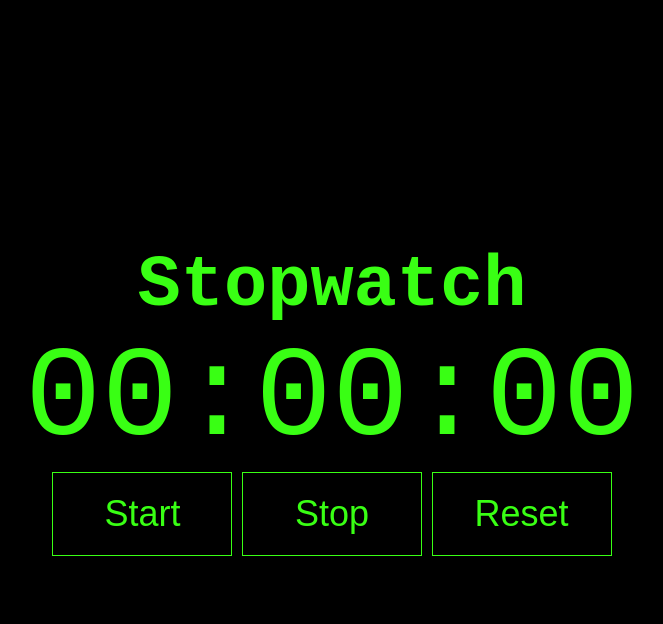
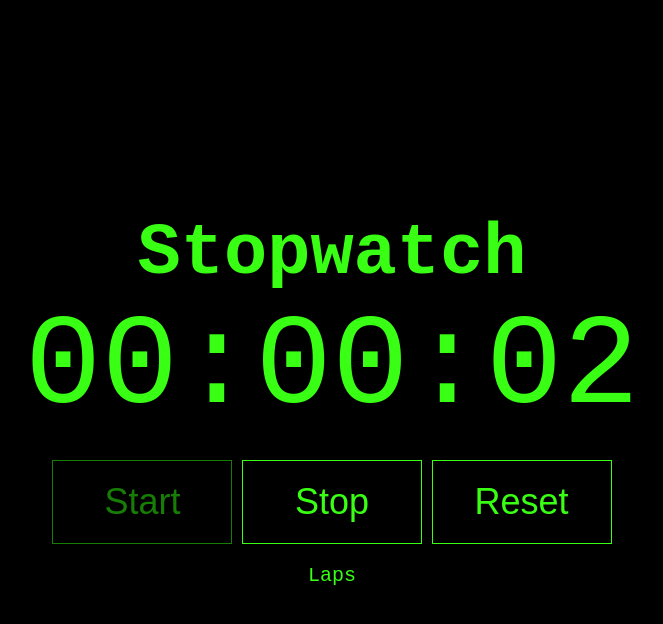
Before and after one commit to DarkHoleTheGreat/Stopwatch, a plain HTML site: page index.html in a window 1280 px wide. Both pictures are taken after a click on the button "Start". Shown: the whole page, without its empty margins (308-971 px from the left). Drawn offline with Linux system fonts and the light colour scheme.

Commit message:
Final result

```diff
--- a/index.html
+++ b/index.html
@@ -11,9 +11,12 @@
             <div class="container">
                 <span id="time">00:00:00</span>
                 <div class="menu">
-                    <button id="start">Start</button>
-                    <button id="stop">Stop</button>
-                    <button id="reset">Reset</button>
+                    <button class="btn" id="start">Start</button>
+                    <button class="btn" id="stop">Stop</button>
+                    <button class="btn" id="reset">Reset</button>
+                </div>
+                <div id="laps">
+                    <p>Laps</p>
                 </div>
             </div>
         </div>
--- a/script.js
+++ b/script.js
@@ -1 +1,46 @@
 let seconds = 0;
+
+
+const timer = document.getElementById("time");
+const startBtn = document.getElementById("start");
+const stopBtn = document.getElementById("stop");
+const resetBtn = document.getElementById("reset");
+const lapsContainer = document.getElementById("laps");
+
+function chageStyle() {
+    if (startBtn.disabled) {
+        startBtn.classList.remove("btn");
+        startBtn.classList.add("disabled");
+    } else {
+        startBtn.classList.remove("disabled");
+        startBtn.classList.add("btn");
+    }
+}
+
+function startTime() {
+    seconds += 1;
+    console.log(seconds);
+    const date = new Date(null);
+    date.setSeconds(seconds);
+    const result = date.toISOString().slice(11, 19);
+    timer.textContent = result;
+}
+
+startBtn.addEventListener("click", ()=> {
+    intervalId = setInterval(startTime, 1000);
+    startBtn.setAttribute("disabled", "disabled");
+    chageStyle();
+})
+
+stopBtn.addEventListener("click", ()=> {
+    startBtn.removeAttribute("disabled");
+    clearInterval(intervalId);
+    chageStyle();
+    const lapTime = timer.textContent;
+    lapsContainer.innerHTML += "<p>" + lapTime + "</p>";
+})
+
+resetBtn.addEventListener("click", ()=> {
+    seconds = 0;
+    timer.textContent = "00:00:00";
+})
--- a/style.css
+++ b/style.css
@@ -32,16 +32,21 @@ h1 {
     font-size: 128px;
 }
 
-.menu button {
+.menu {
+    margin: 20px;
+}
+
+.btn {
     background-color: black;
     color: #39FF14;
     border: #39FF14 1px solid;
     padding: 20px;
     width: 180px;
     font-size: 36px;
+    cursor: pointer;
 }
 
-.menu button:hover {
+.btn:hover {
     background-color: #39FF14;
     color: black;
 }
@@ -61,3 +66,21 @@ h1 {
     padding: 20px;
     font-size: 28px;
 }
+
+.disabled {
+    background-color: black;
+    color: #177e05;
+    border: #177e05 1px solid;
+    padding: 20px;
+    width: 180px;
+    font-size: 36px;
+}
+
+.disabled:hover {
+    background-color: black;
+}
+
+#laps {
+    font-size: 20px;
+    text-align: center;
+}
```
